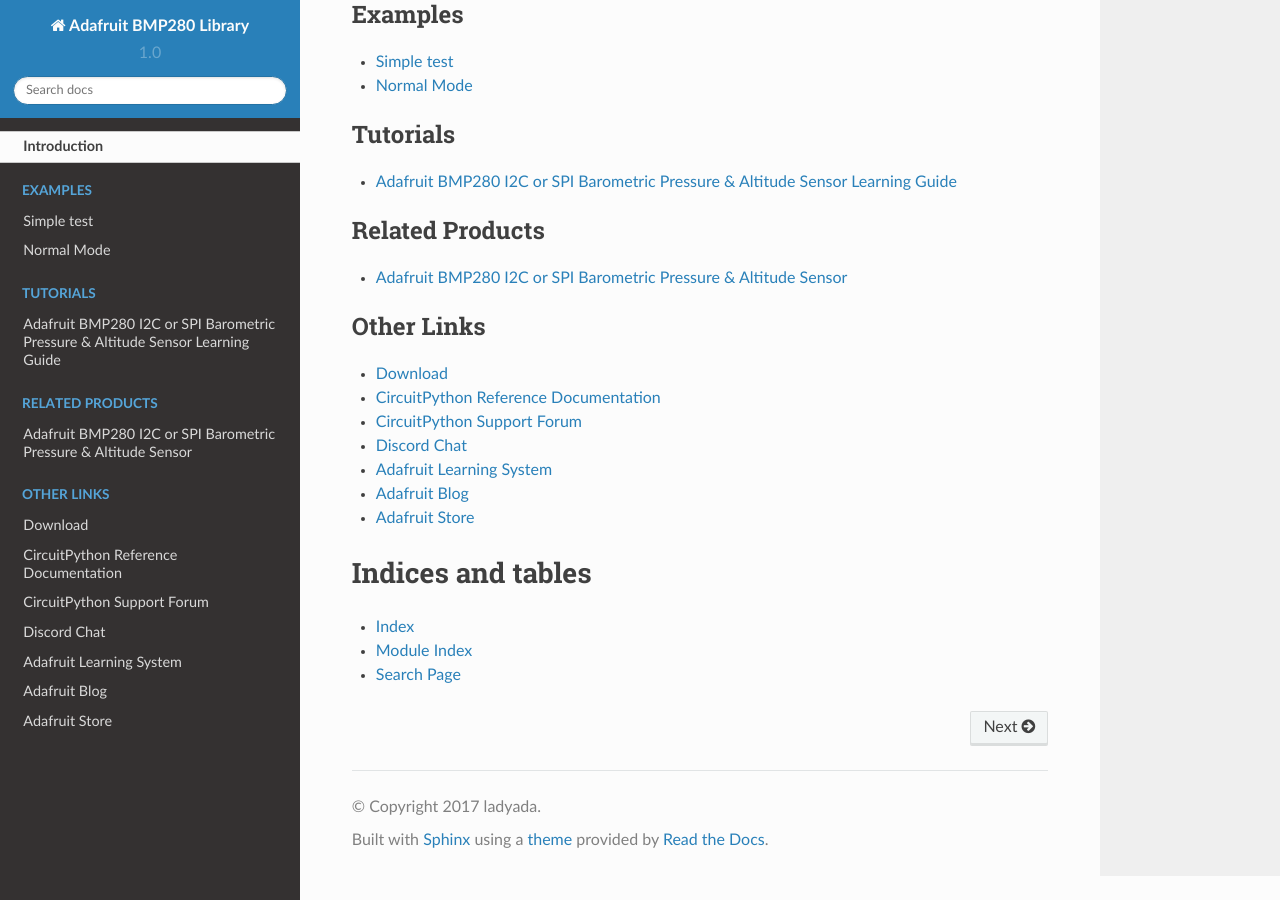
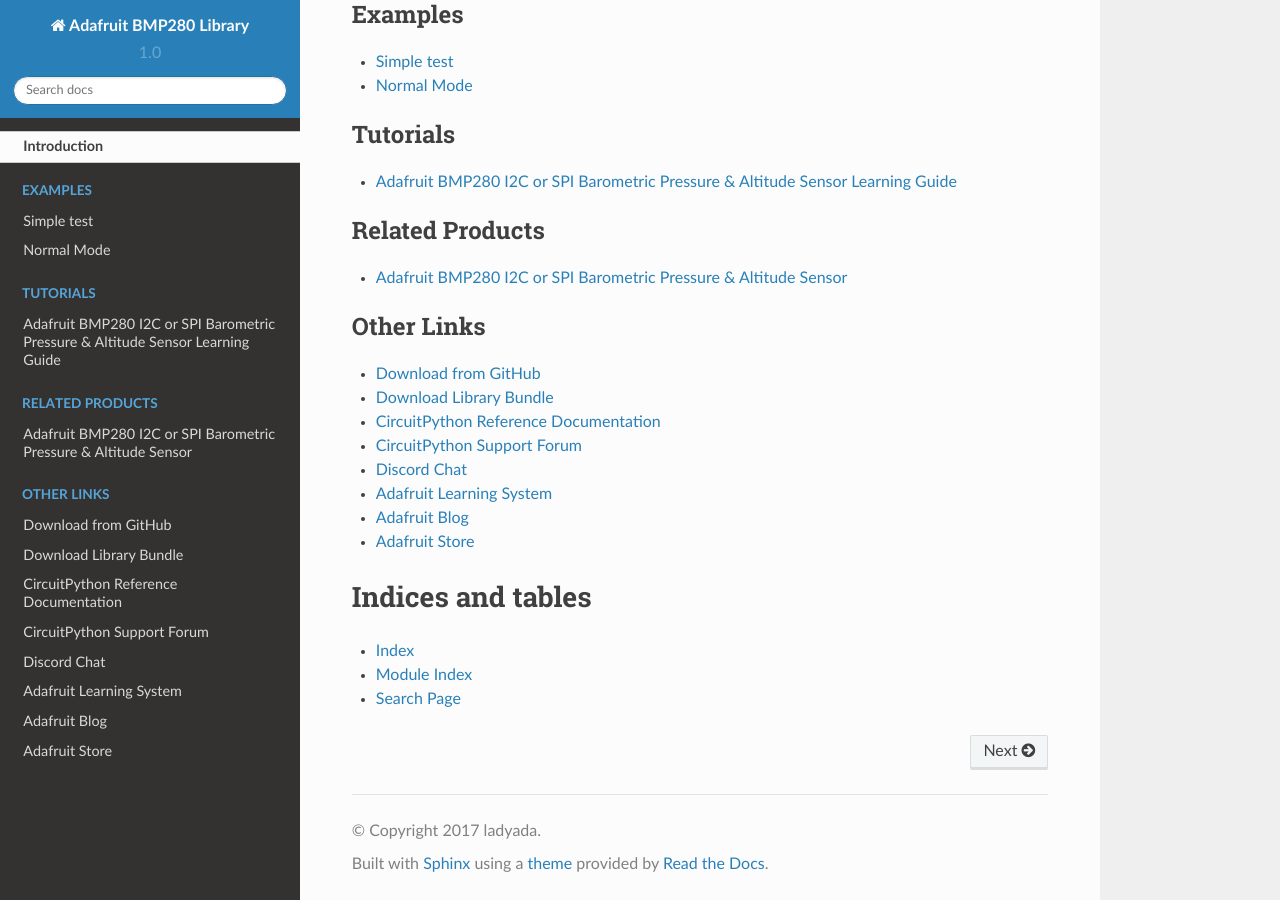
Before and after one commit to adafruit/Adafruit_CircuitPython_BMP280, a Sphinx documentation site: the page built from docs/index.rst, in a window 1280 px wide and 900 px high, scrolled down 1809 px. Built offline with Sphinx 7.4.7 and the Read the Docs theme 2.0.0, drawn with Linux system fonts in a browser that asks for light colours.

Commit message:
Added cp.org link to index.rst

```diff
--- a/docs/index.rst
+++ b/docs/index.rst
@@ -33,7 +33,8 @@
 .. toctree::
     :caption: Other Links
 
-    Download <https://github.com/adafruit/Adafruit_CircuitPython_BMP280/releases/latest>
+    Download from GitHub <https://github.com/adafruit/Adafruit_CircuitPython_BMP280/releases/latest>
+    Download Library Bundle <https://circuitpython.org/libraries>
     CircuitPython Reference Documentation <https://docs.circuitpython.org>
     CircuitPython Support Forum <https://forums.adafruit.com/viewforum.php?f=60>
     Discord Chat <https://adafru.it/discord>
```
